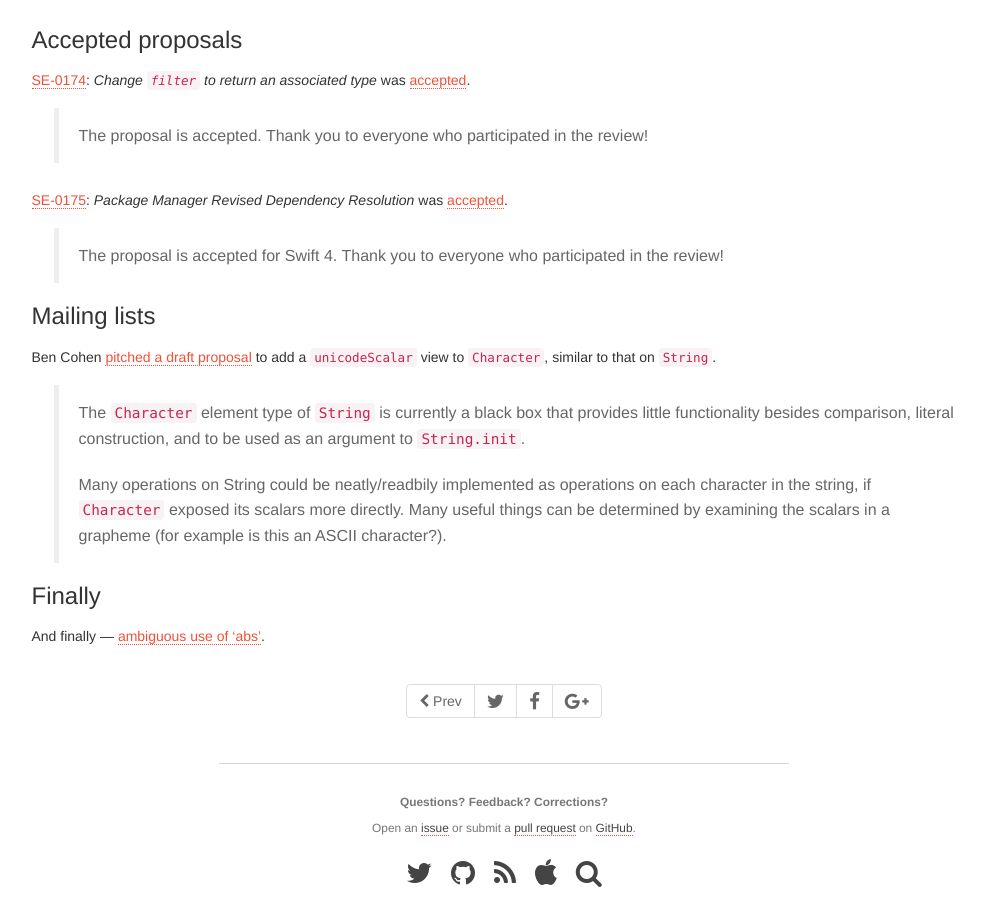
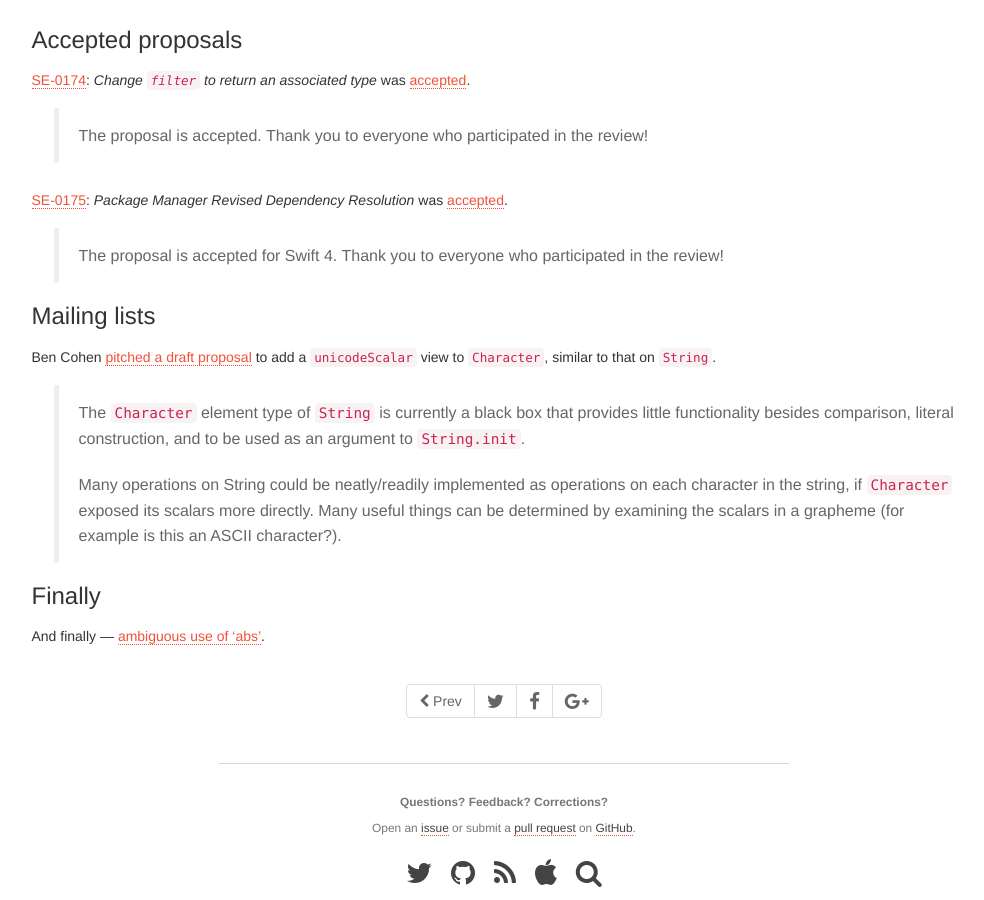
Before and after one commit to SwiftWeekly/swiftweekly.github.io, a Jekyll site: the page built from _posts/2017-05-11-issue-69.md, in a window 1280 px wide and 900 px high, scrolled down 1391 px. Shown: the whole window, without its empty margins (136-1120 px from the left). Built offline with Jekyll 4.4.1, drawn with Linux system fonts in a browser that asks for light colours.

Commit message:
fix typo

```diff
--- a/_posts/2017-05-11-issue-69.md
+++ b/_posts/2017-05-11-issue-69.md
@@ -60,7 +60,7 @@ Ben Cohen [pitched a draft proposal](https://lists.swift.org/pipermail/swift-evo
 
 > The `Character` element type of `String` is currently a black box that provides little functionality besides comparison, literal construction, and to be used as an argument to `String.init`.
 >
-> Many operations on String could be neatly/readbily implemented as operations on each character in the string, if `Character` exposed its scalars more directly. Many useful things can be determined by examining the scalars in a grapheme (for example is this an ASCII character?).
+> Many operations on String could be neatly/readily implemented as operations on each character in the string, if `Character` exposed its scalars more directly. Many useful things can be determined by examining the scalars in a grapheme (for example is this an ASCII character?).
 
 ### Finally
 
```
